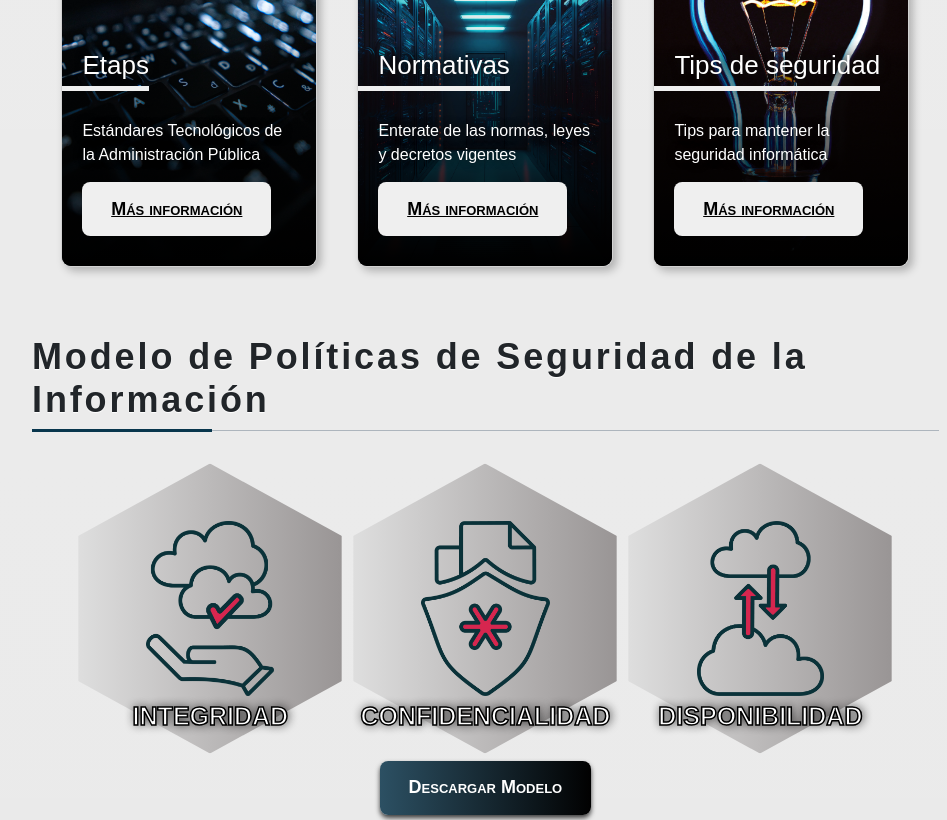
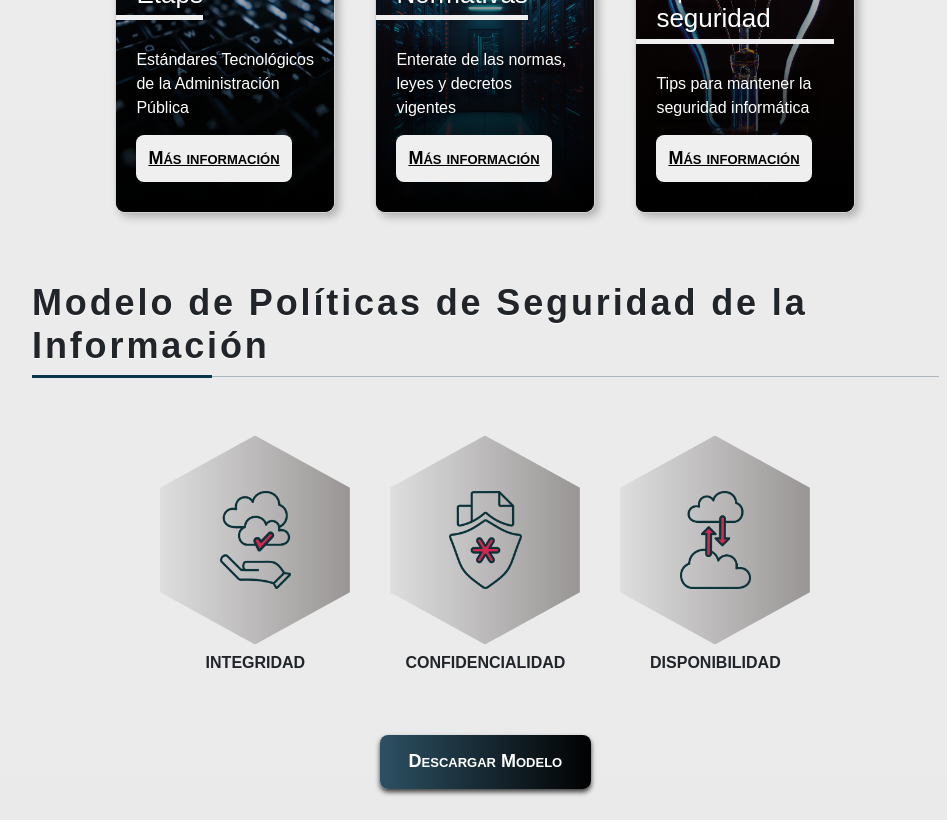
Before and after one commit to hernanr9317/sampleFrontendNextJs, a Next.js app: page / in a window 1280 px wide. Shown: the part 960-1780 px from the top of the page, without its empty margins (12-959 px from the left). Built offline with nearby package versions, Linux system fonts and the light colour scheme; no server answers.

Commit message:
fix info styles

```diff
--- a/components/Header/PageHeader.jsx
+++ b/components/Header/PageHeader.jsx
@@ -1,5 +1,3 @@
-// import mainImg from '../../public/assets/header/mainImg.png';
-
 export const PageHeader = () => {
   return (
     <div className="pageHeader">
--- a/components/Info/styles.scss
+++ b/components/Info/styles.scss
@@ -53,7 +53,7 @@ p {
   margin: 20px auto;
   place-items: center;
   width: 80vw;
-  max-width: 16rem;
+  max-width: 220px;
   overflow: hidden;
   border-radius: 0.625rem;
   box-shadow: 0.25rem 0.25rem 0.5rem rgba(0, 0, 0, 0.25);
@@ -116,7 +116,7 @@ p {
 }
 
 .card__button {
-  padding: 0.75em 1.6em;
+  padding: 10px 12px;
   width: fit-content;
   width: -moz-fit-content; /* Prefijo necesario para Firefox  */
   font-variant: small-caps;
--- a/components/ModeloSeguridad/styles.scss
+++ b/components/ModeloSeguridad/styles.scss
@@ -1,6 +1,6 @@
 .modeloContainer {
 
-$hexagon-width: 250px;
+$hexagon-width: 180px;
 $hexagon-height: $hexagon-width*.55;
 $hexagon-margin: 25px;
 $hexagon-title-color: #fff;
@@ -16,11 +16,7 @@ $viewport-thereshold: $hexagon-width + $hexagon-margin;
   margin-top: 14px;
 
   @include tablet() {
-    margin-top: 54px;
-  }
-
-  @include desktop() {
-    margin-top: 58px;
+    margin-top: 84px;
   }
 }
 
@@ -58,18 +54,14 @@ $viewport-thereshold: $hexagon-width + $hexagon-margin;
   justify-content: center;
   align-items: center;
   max-width: $honeycomb-max-width;
-  margin: 0 auto;
-  padding: 10px 0 0 0;
-
-  @include desktop() {
-    padding: 20px 0 0 0;
-  }
+  margin: 0 auto 80px;
+  padding: 0;
 
   &-cell {
     flex: 0 1 $hexagon-width;
     max-width: $hexagon-width;
     height: $hexagon-height;
-    margin: $hexagon-height/2.1 $hexagon-margin/2 $hexagon-margin;
+    margin: $hexagon-height/1.1 $hexagon-margin/1 $hexagon-margin+36px;
     position: relative;
     padding: 0.5em;
     text-align: center;
@@ -83,12 +75,9 @@ $viewport-thereshold: $hexagon-width + $hexagon-margin;
       hyphens: auto;
       word-break: break-word;
       text-transform: uppercase;
-      color: #fff;
+      color: #212529;
       font-weight: 700;
-      font-size: 1.4em;
       transition: opacity 350ms, margin-top 0.500s ease-out, font-size 0.300s ease-out, left 0.300s ease-out;
-      text-shadow: rgb(15, 15, 15) 1px 0 10px;
-      -webkit-text-stroke: 0.5px black;
 
       > small {
         font-weight: 300;
@@ -133,14 +122,12 @@ $viewport-thereshold: $hexagon-width + $hexagon-margin;
       transition: opacity 350ms;
     }
 
-    /* Estilos de hover en el estado normal */
     &__title {
-      font-size: 25px;
+      font-size: 16px;
       left: 0;
-      margin-top: 100px;
+      margin-top: 115px;
       position: absolute;
       width: 100%;
-      -webkit-text-stroke: 1.5px black;
     }
 
     &::before {
@@ -163,6 +150,7 @@ $viewport-thereshold: $hexagon-width + $hexagon-margin;
 @media (max-width:#{2*$viewport-thereshold}){
   .honeycomb-cell {
     margin: #{$hexagon-margin/2 + $hexagon-height/2} $hexagon-margin;
+    margin-bottom: 94px;
   }
 }
 
```
